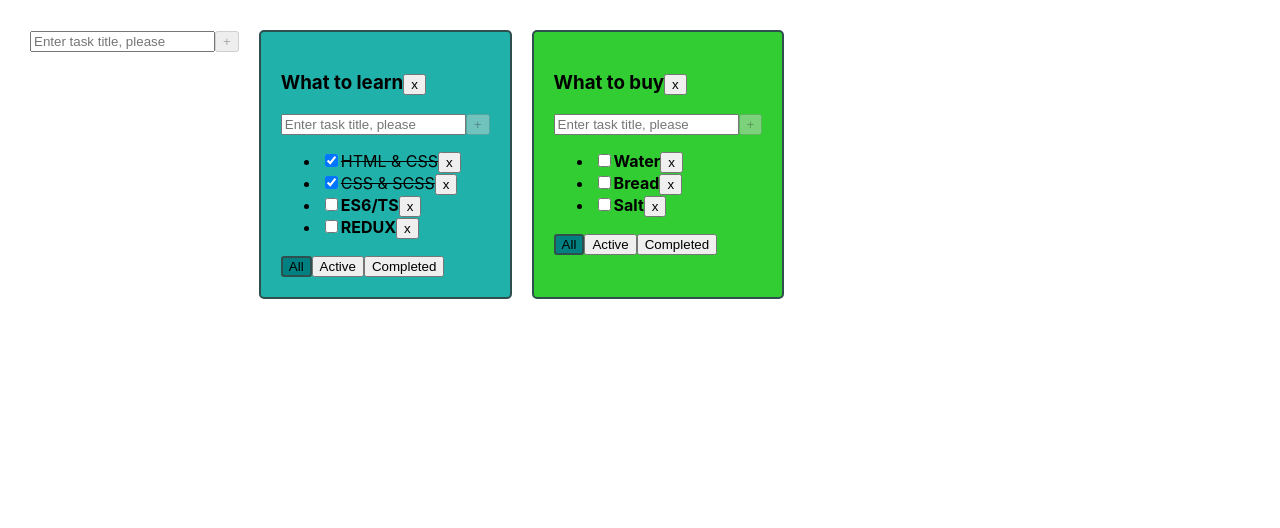
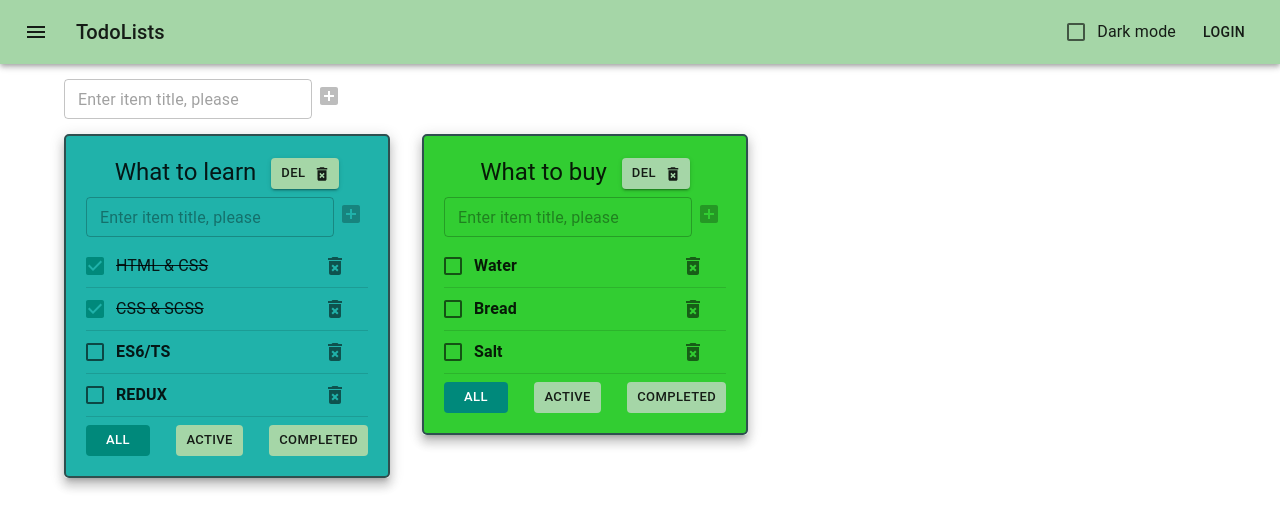
Before and after one commit to Kaftyreva-Polina/1-todolist, a React (Create React App) app: page / in a window 1280 px wide. Shown: the top 528 px of the page. Built offline with nearby package versions, Linux system fonts and the light colour scheme.

Commit message:
lesson 7 (add Material-UI)

```diff
--- a/package.json
+++ b/package.json
@@ -3,6 +3,10 @@
   "version": "0.1.0",
   "private": true,
   "dependencies": {
+    "@emotion/react": "^11.11.0",
+    "@emotion/styled": "^11.11.0",
+    "@mui/icons-material": "^5.11.16",
+    "@mui/material": "^5.12.3",
     "@testing-library/jest-dom": "^5.16.5",
     "@testing-library/react": "^13.4.0",
     "@testing-library/user-event": "^13.5.0",
--- a/src/AddItemForm.tsx
+++ b/src/AddItemForm.tsx
@@ -1,4 +1,6 @@
 import React, {ChangeEvent, FC, KeyboardEvent, useState} from "react";
+import AddBoxIcon from "@mui/icons-material/AddBox";
+import {IconButton, TextField} from "@mui/material";
 
 type AddItemFormPropsType = {
     addItem: (title: string) => void
@@ -30,28 +32,28 @@ const AddItemForm: FC<AddItemFormPropsType> = ({addItem, recommendedTitleLength,
         : (e: KeyboardEvent<HTMLInputElement>) => e.key === "Enter" && addTaskHandler()
 
     const longTitleWarningMessage = (title.length > recommendedTitleLength && title.length <= maxTitleLength) &&
-        <div style={{color: "white"}}>Title should be shorter</div>
+        <span style={{color: "white"}}>Title should be shorter</span>
     const longTitleErrorMessage = title.length > maxTitleLength &&
-        <div style={{color: "#ff0000"}}>Title is too long</div>
-    const errorMessage = error && <div style={{color: "#ff0000"}}>Title is hard required!</div>
+        <span style={{color: "#ff0000"}}>Title is too long</span>
+    const errorMessage = error && "Title is hard required!"
 
     return (
-        <div>
-            <input
-                placeholder="Enter task title, please"
+        <div className="add-form">
+            <TextField
+                size="small"
+                placeholder="Enter item title, please"
                 value={title}
                 onChange={setLocalTitleHandler}
                 onKeyDown={onKeyDownAddTaskHandler}
-                className={error ? "input-error" : ""}
+                error={error}
+                helperText={errorMessage || longTitleWarningMessage || longTitleErrorMessage}
             />
-            <button
+            <IconButton
+                size="small"
                 disabled={isAddTaskNotPossible}
                 onClick={addTaskHandler}
-            >+
-            </button>
-            {longTitleWarningMessage}
-            {longTitleErrorMessage}
-            {errorMessage}
+            ><AddBoxIcon/>
+            </IconButton>
         </div>
     );
 };
--- a/src/App.css
+++ b/src/App.css
@@ -1,11 +1,11 @@
-.App {
-    padding: 30px;
-    display: flex;
-}
+/*.App {*/
+/*    padding: 30px;*/
+/*    display: flex;*/
+/*}*/
 
-.App > div {
-    margin-right: 20px;
-}
+/*.App > div {*/
+/*    margin-right: 20px;*/
+/*}*/
 
 
 /*New*/
@@ -43,3 +43,14 @@
     border: 5px solid red;
     outline: none;
 }
+
+.btn-filter-container {
+    display: flex;
+    justify-content: space-between;
+}
+
+.add-form {
+    display: flex;
+    justify-content: space-between;
+    align-items: start;
+}
--- a/src/App.tsx
+++ b/src/App.tsx
@@ -3,6 +3,20 @@ import Todolist, {TaskType} from "./Todolist"; //!
 import "./App.css";
 import {v1} from "uuid";
 import AddItemForm from "./AddItemForm";
+import {
+    AppBar,
+    Button, Checkbox,
+    Container,
+    createTheme,
+    CssBaseline, FormControlLabel, FormGroup,
+    Grid,
+    IconButton,
+    Paper,
+    ThemeProvider,
+    Toolbar,
+    Typography
+} from "@mui/material";
+import {Menu} from "@mui/icons-material";
 
 export type FilterValuesType = "all" | "active" | "completed"
 export type TodoListType = {
@@ -35,25 +49,13 @@ function App(): JSX.Element {
             {id: v1(), title: "Salt", isDone: false}
         ]
     })
-
+    const [isDarkMode, setDarkMode] = useState<boolean>(false)
     const removeTask = (taskId: string, todoListId: string) => {
         setTasks({...tasks, [todoListId]: tasks[todoListId].filter(t => t.id !== taskId)})
-
-        // const tasksForUpdate: Array<TaskType> = tasks[todoListId]
-        // const resultOfUpdate:Array<TaskType> = tasksForUpdate.filter(t=> t.id !== taskId)
-        // const copyTasks = {...tasks}
-        // copyTasks[todoListId] = resultOfUpdate
-        // setTasks(copyTasks)
     }
     const addTask = (title: string, todoListId: string) => {
         const newTask: TaskType = {id: v1(), title, isDone: false}
         setTasks({...tasks, [todoListId]: [newTask, ...tasks[todoListId]]})
-
-        // const tasksForUpdate: Array<TaskType> = tasks[todoListId]
-        // const resultOfUpdate: Array<TaskType> = [newTask, ...tasksForUpdate]
-        // const copyTasks = {...tasks}
-        // copyTasks[todoListId] = resultOfUpdate
-        // setTasks(copyTasks)
     }
     const changeTaskStatus = (taskId: string, newIsDone: boolean, todoListId: string) => {
         setTasks({...tasks, [todoListId]: tasks[todoListId].map(t => t.id === taskId ? {...t, isDone: newIsDone} : t)})
@@ -95,6 +97,8 @@ function App(): JSX.Element {
     const todoListsComponents = todoLists.map(tl => {
         const tasksForRender: Array<TaskType> = getFilteredTasksForRender(tasks[tl.id], tl.filter)
         return (
+            <Grid item>
+                <Paper elevation={8}>
                     <Todolist
                         key={tl.id}
 
@@ -111,14 +115,67 @@ function App(): JSX.Element {
                         removeTodoList={removeTodoList}
                         changeTodoListTitle={changeTodoListTitle}
                     />
+                </Paper>
+            </Grid>
         )
     })
 
+    const mode = isDarkMode ? "dark" : "light"
+    const customTheme = createTheme({
+        palette: {
+            primary: {
+                main: "#a5d6a7",
+            },
+            secondary: {
+                main: "#00897b",
+            },
+            mode: mode
+        }
+    })
+
     return (
+        <ThemeProvider theme={customTheme}>
+            <CssBaseline>
                 <div className="App">
+                    <AppBar position="static">
+                        <Toolbar>
+                            <IconButton
+                                size="large"
+                                edge="start"
+                                color="inherit"
+                                aria-label="menu"
+                                sx={{mr: 2}}>
+                                <Menu/>
+                            </IconButton>
+                            <Typography
+                                variant="h6"
+                                sx={{flexGrow: 1}}
+                                component="div">
+                                TodoLists
+                            </Typography>
+                            <FormGroup>
+                                <FormControlLabel
+                                    control={<Checkbox
+                                        onChange={(e) => setDarkMode(e.currentTarget.checked)}/>}
+                                    label={isDarkMode ? "Light mode" : "Dark mode"}
+                                />
+                            </FormGroup>
+
+                            <Button color="inherit">Login</Button>
+                        </Toolbar>
+                    </AppBar>
+                    <Container fixed>
+                        <Grid container sx={{p: "15px 0"}}>
                             <AddItemForm addItem={addTodoList} recommendedTitleLength={15} maxTitleLength={20}/>
+                        </Grid>
+                        <Grid container spacing={4}>
                             {todoListsComponents}
+                        </Grid>
+                    </Container>
                 </div>
+            </CssBaseline>
+        </ThemeProvider>
+
     );
 }
 
--- a/src/EditableSpan.tsx
+++ b/src/EditableSpan.tsx
@@ -1,4 +1,5 @@
 import React, {ChangeEvent, FC, useState} from "react";
+import {TextField} from "@mui/material";
 
 type EditableSpanPropsType = {
     title: string
@@ -37,10 +38,13 @@ const EditableSpan: FC<EditableSpanPropsType> = (
         setValue(e.currentTarget.value)
     }
     return (isEditMode
-            ? <input value={value}
-                     onBlur={toggleEditMode}
-                     onChange={setValueHandler}
-                     autoFocus/>
+            ? <TextField
+                variant="standard"
+                size="small"
+                value={value}
+                onBlur={toggleEditMode}
+                onChange={setValueHandler}
+                autoFocus/>
             : <span
                 onDoubleClick={toggleEditMode}
                 className={classes}>{value}</span>
--- a/src/Todolist.tsx
+++ b/src/Todolist.tsx
@@ -2,6 +2,8 @@ import React, {ChangeEvent, FC} from "react";
 import {FilterValuesType} from "./App";
 import AddItemForm from "./AddItemForm";
 import EditableSpan from "./EditableSpan";
+import {Button, Checkbox, IconButton, List, ListItem, Typography} from "@mui/material";
+import DeleteForeverIcon from "@mui/icons-material/DeleteForever";
 
 type TodolistPropsType = {
     todoListId: string
@@ -39,18 +41,28 @@ const TodoList: FC<TodolistPropsType> = (props) => {
         const changeTaskStatus = (e: ChangeEvent<HTMLInputElement>) => props.changeTaskStatus(task.id, e.currentTarget.checked, props.todoListId)
         const changeTaskTitle = (newTitle: string) => props.changeTaskTitle(task.id, newTitle, props.todoListId)
         return (
-            <li key={task.id}>
-                <input
+            <ListItem
+                key={task.id}
+                divider
+                disablePadding
+                secondaryAction={
+                    <IconButton
+                        size="small"
+                        onClick={removeTaskHandler}><DeleteForeverIcon/>
+                    </IconButton>
+                }
+            >
+                <Checkbox
+                    color="secondary"
+                    edge="start"
                     onChange={changeTaskStatus}
-                    type="checkbox"
                     checked={task.isDone}
                 />
                 <EditableSpan title={task.title}
                               changeTitle={changeTaskTitle}
                               classes={task.isDone ? "task-done" : "task"}
                 />
-                <button onClick={removeTaskHandler}>x</button>
-            </li>
+            </ListItem>
         )
     })
 
@@ -62,39 +74,62 @@ const TodoList: FC<TodolistPropsType> = (props) => {
     const changeTodolistTitle = (title: string) => props.changeTodoListTitle(props.todoListId, title)
     return (
         <div className={todoClasses}>
-            <h3>
+            <Typography
+                variant="h5"
+                align="center"
+                // fontWeight="bold"
+                gutterBottom
+            >
                 <EditableSpan title={props.title}
                               changeTitle={changeTodolistTitle}/>
-                <button onClick={removeTodoList}>x</button>
-            </h3>
+                <Button
+                    variant="contained"
+                    endIcon={<DeleteForeverIcon/>}
+                    sx={{ml: "15px"}}
+                    size="small"
+                    onClick={removeTodoList}>Del
+                </Button>
+            </Typography>
             <AddItemForm addItem={addTask}
                          maxTitleLength={15}
                          recommendedTitleLength={20}/>
-            <ul>
+            <List>
                 {todoListItems}
-            </ul>
-            <div>
-                <button
-                    className={props.filter === "all" ? "btn-active" : ""}
+            </List>
+            <div className={"btn-filter-container"}>
+                <Button
+                    size="small"
+                    variant="contained"
+                    disableElevation
+                    color={props.filter === "all" ? "secondary" : "primary"}
+                    // className={props.filter === "all" ? "btn-active" : ""}
                     onClick={() => {
                         props.changeTodoListFilter("all", props.todoListId)
                     }}
                 >All
-                </button>
-                <button
-                    className={props.filter === "active" ? "btn-active" : ""}
+                </Button>
+                <Button
+                    size="small"
+                    variant="contained"
+                    disableElevation
+                    color={props.filter === "active" ? "secondary" : "primary"}
+                    // className={props.filter === "active" ? "btn-active" : ""}
                     onClick={() => {
                         props.changeTodoListFilter("active", props.todoListId)
                     }}
                 >Active
-                </button>
-                <button
-                    className={props.filter === "completed" ? "btn-active" : ""}
+                </Button>
+                <Button
+                    size="small"
+                    variant="contained"
+                    disableElevation
+                    color={props.filter === "completed" ? "secondary" : "primary"}
+                    // className={props.filter === "completed" ? "btn-active" : ""}
                     onClick={() => {
                         props.changeTodoListFilter("completed", props.todoListId)
                     }}
                 >Completed
-                </button>
+                </Button>
             </div>
         </div>
     );
```
Also changed, not shown: 1 other file (tests, documents, lock files or other folders). Lines whose indentation alone changed are shown as unchanged.
